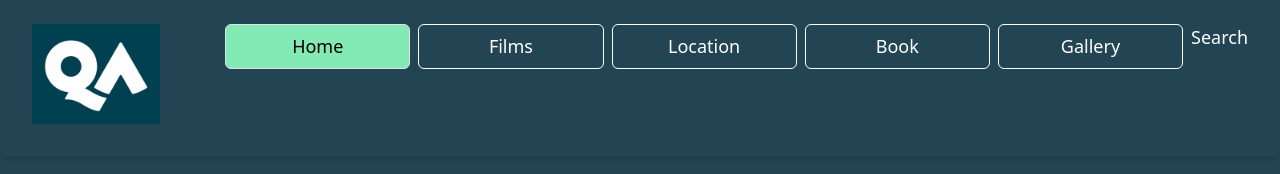
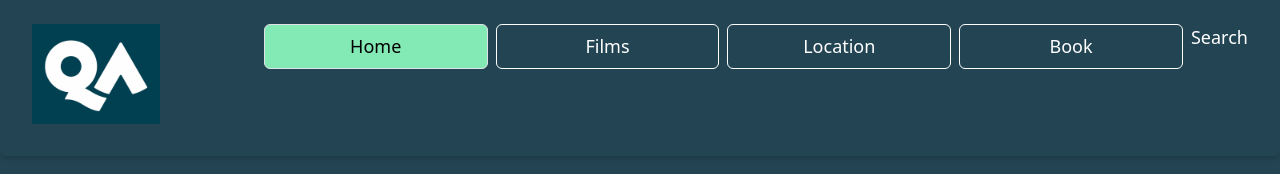
Before and after one commit to rcbcastillo/QA-Cinema, a React (Create React App) app in the folder qa-cinema/: page / in a window 1280 px wide. Shown: the top 174 px of the page. Built offline with nearby package versions, Linux system fonts and the light colour scheme.

Commit message:
-gallery from Nav - moved to films

```diff
--- a/qa-cinema/src/App.js
+++ b/qa-cinema/src/App.js
@@ -24,7 +24,7 @@ function App() {
     <Routes>
       <Route path='/' element={<Home/>}></Route>
       <Route path='/about' element={<About/>}></Route>
-      <Route path='/gallery' element={<BookingController/>}></Route>
+      <Route path='/films' element={<BookingController/>}></Route>
       <Route path='/opening-hours' element={<OpenHrs/>}></Route>
       <Route path='/location' element={<Location/>}></Route>
       <Route path='/contact-form' element={<ContactForm/>}></Route>
--- a/qa-cinema/src/Components/Navbar.jsx
+++ b/qa-cinema/src/Components/Navbar.jsx
@@ -22,9 +22,11 @@ function Navbar() {
         <li className="flex-1 mr-2">
           <a className="text-center block border border-white rounded hover:border-japanese-indigo-200 text-blue-500 hover:bg-japanese-indigo py-2 px-4 hover:text-white" href="/book">Book</a>
         </li>
-        <li className="flex-1 mr-2">
+
+        {/* TODO: Do we need gallery if films exists? */}
+        {/* <li className="flex-1 mr-2">
           <a className="text-center block border border-white rounded hover:border-japanese-indigo-200 text-blue-500 hover:bg-japanese-indigo py-2 px-4 hover:text-white" href="/gallery">Gallery</a>
-        </li>
+        </li> */}
         <li>
           <p>Search</p>
         </li>
```
